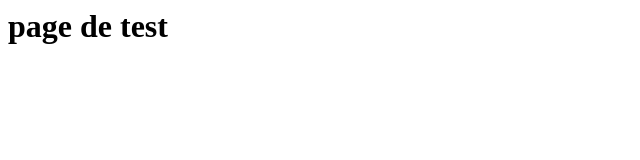
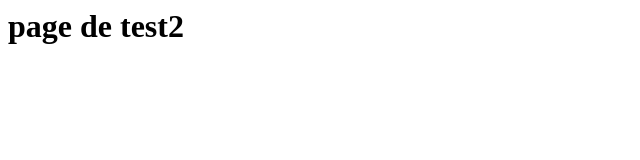
Before and after one commit to MagikKotik/wcs, a plain HTML site: page index.html in a window 1280 px wide. Shown: the full height of the page, 0-640 px from the left. Drawn offline with Linux system fonts and the light colour scheme.

Commit message:
Update index.html

```diff
--- a/index.html
+++ b/index.html
@@ -1 +1 @@
-<h1>page de test</h1>
+<h1>page de test2</h1>
```
